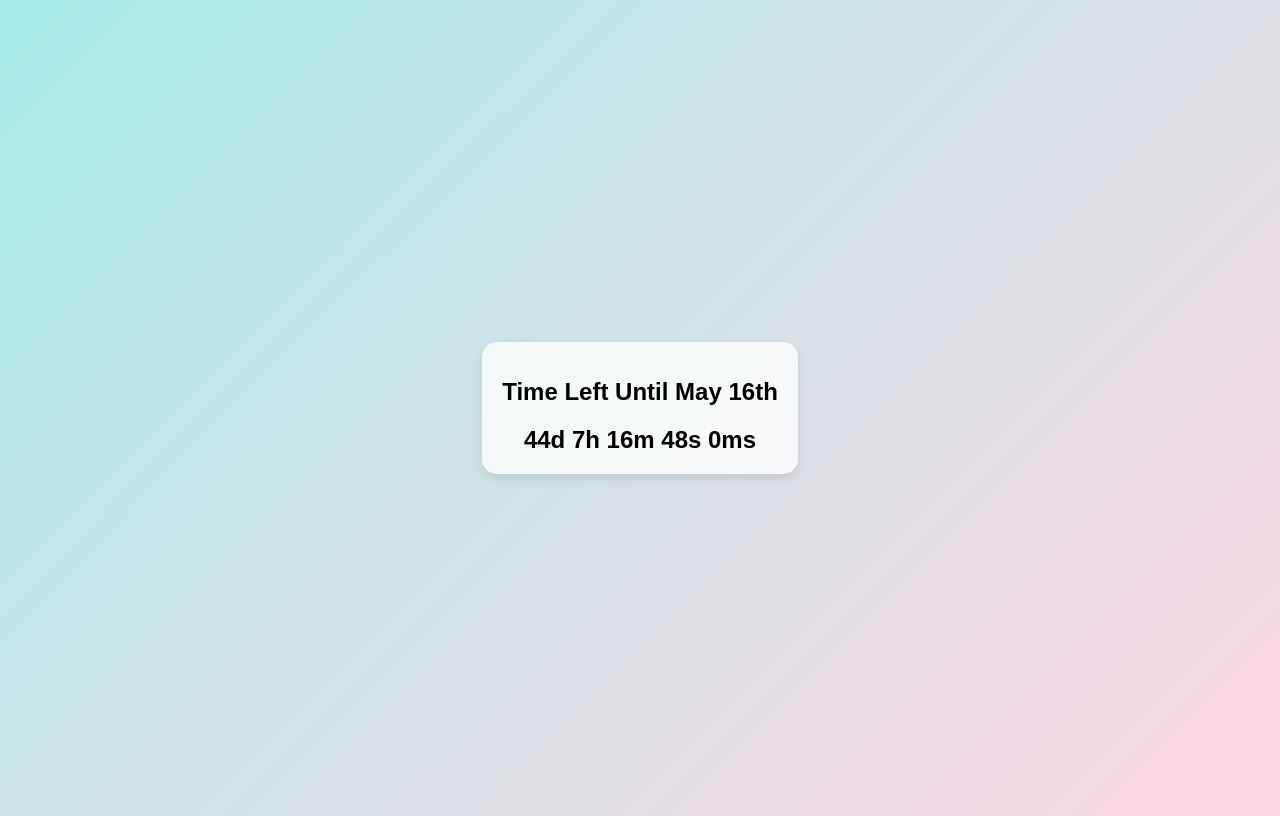
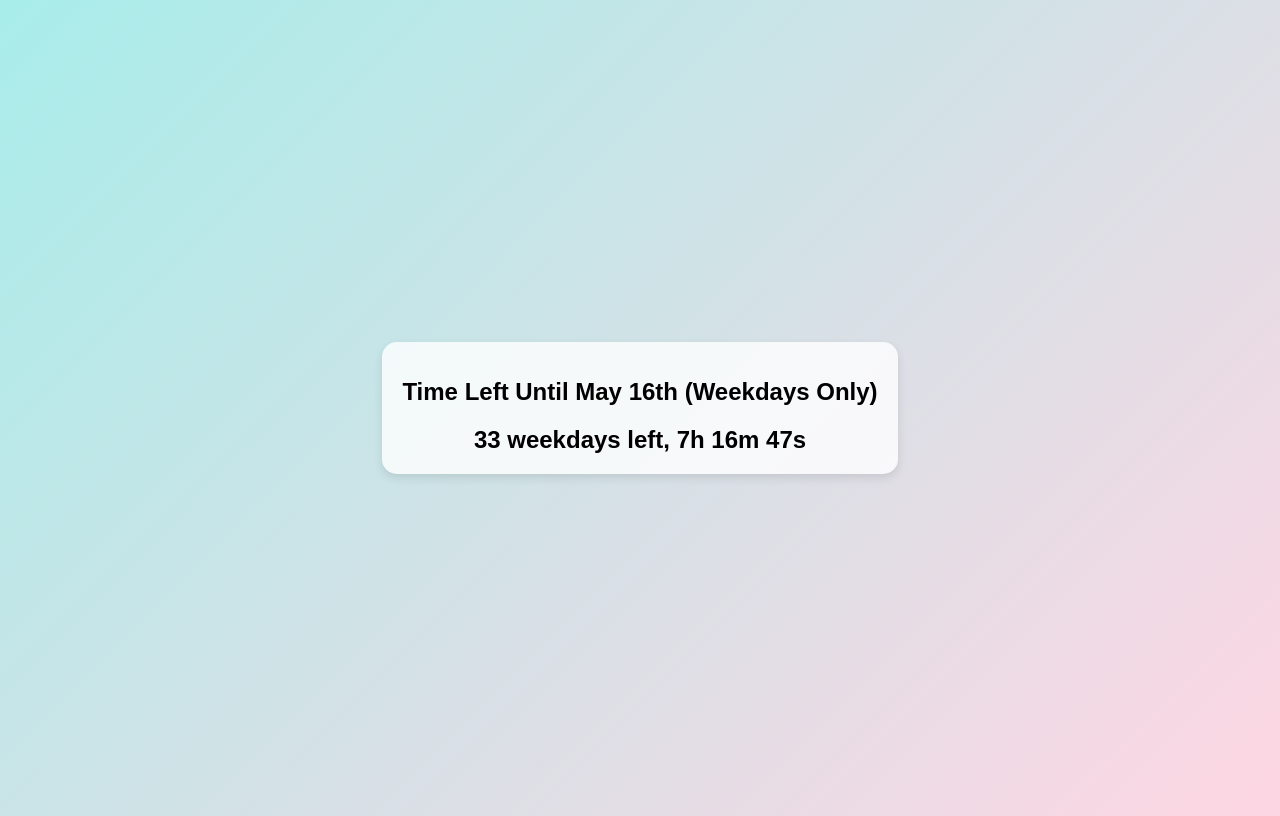
Before and after one commit to famh3/Time-test2, a plain HTML site: page index.html in a window 1280 px wide. Drawn offline with Linux system fonts and the light colour scheme.

Commit message:
Update index.html

```diff
--- a/index.html
+++ b/index.html
@@ -31,25 +31,42 @@
 </head>
 <body>
     <div class="container">
-        <h1>Time Left Until May 16th</h1>
+        <h1>Time Left Until May 16th (Weekdays Only)</h1>
         <div class="timer" id="countdown"></div>
     </div><script>
+    function isWeekend(date) {
+        const day = date.getDay();
+        return day === 0 || day === 6; // Sunday (0) or Saturday (6)
+    }
+
+    function getWeekdayDifference(start, end) {
+        let count = 0;
+        let current = new Date(start);
+        while (current < end) {
+            if (!isWeekend(current)) {
+                count++;
+            }
+            current.setDate(current.getDate() + 1);
+        }
+        return count;
+    }
+
     function updateCountdown() {
-        const targetDate = new Date(new Date().getFullYear(), 4, 16).getTime();
-        const now = new Date().getTime();
-        const timeLeft = targetDate - now;
+        const targetDate = new Date(new Date().getFullYear(), 4, 16);
+        const now = new Date();
 
-        if (timeLeft > 0) {
-            const days = Math.floor(timeLeft / (1000 * 60 * 60 * 24));
-            const hours = Math.floor((timeLeft % (1000 * 60 * 60 * 24)) / (1000 * 60 * 60));
-            const minutes = Math.floor((timeLeft % (1000 * 60 * 60)) / (1000 * 60));
-            const seconds = Math.floor((timeLeft % (1000 * 60)) / 1000);
-            const milliseconds = timeLeft % 1000;
-            document.getElementById("countdown").innerText =
-                `${days}d ${hours}h ${minutes}m ${seconds}s ${milliseconds}ms`;
-        } else {
-            document.getElementById("countdown").innerText = "Time's up!";
+        if (isWeekend(now)) {
+            document.getElementById("countdown").innerText = "Paused for the weekend";
+            return;
         }
+
+        const weekdaysLeft = getWeekdayDifference(now, targetDate);
+        const timeLeftToday = new Date(now);
+        timeLeftToday.setHours(23, 59, 59, 999);
+        const timeLeftMillis = timeLeftToday - now;
+
+        document.getElementById("countdown").innerText =
+            `${weekdaysLeft} weekdays left, ${Math.floor(timeLeftMillis / (1000 * 60 * 60))}h ${Math.floor((timeLeftMillis % (1000 * 60 * 60)) / (1000 * 60))}m ${Math.floor((timeLeftMillis % (1000 * 60)) / 1000)}s`;
     }
     setInterval(updateCountdown, 50);
     updateCountdown();
```
